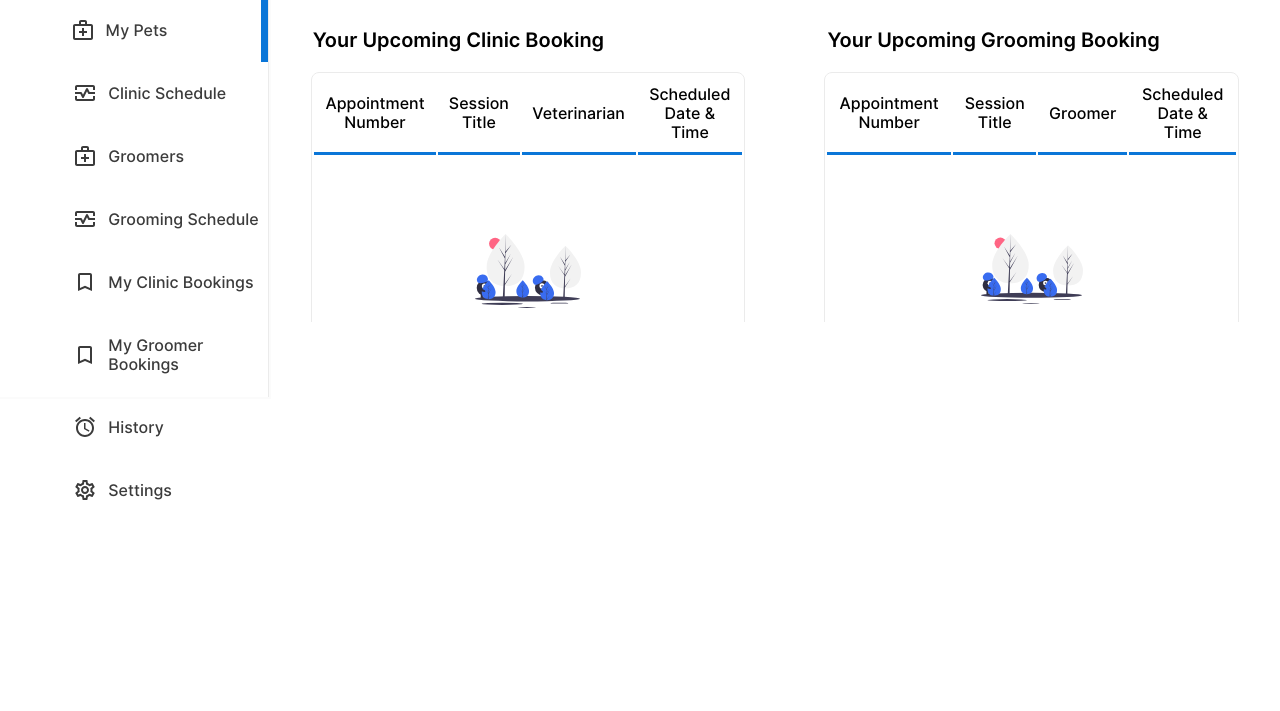
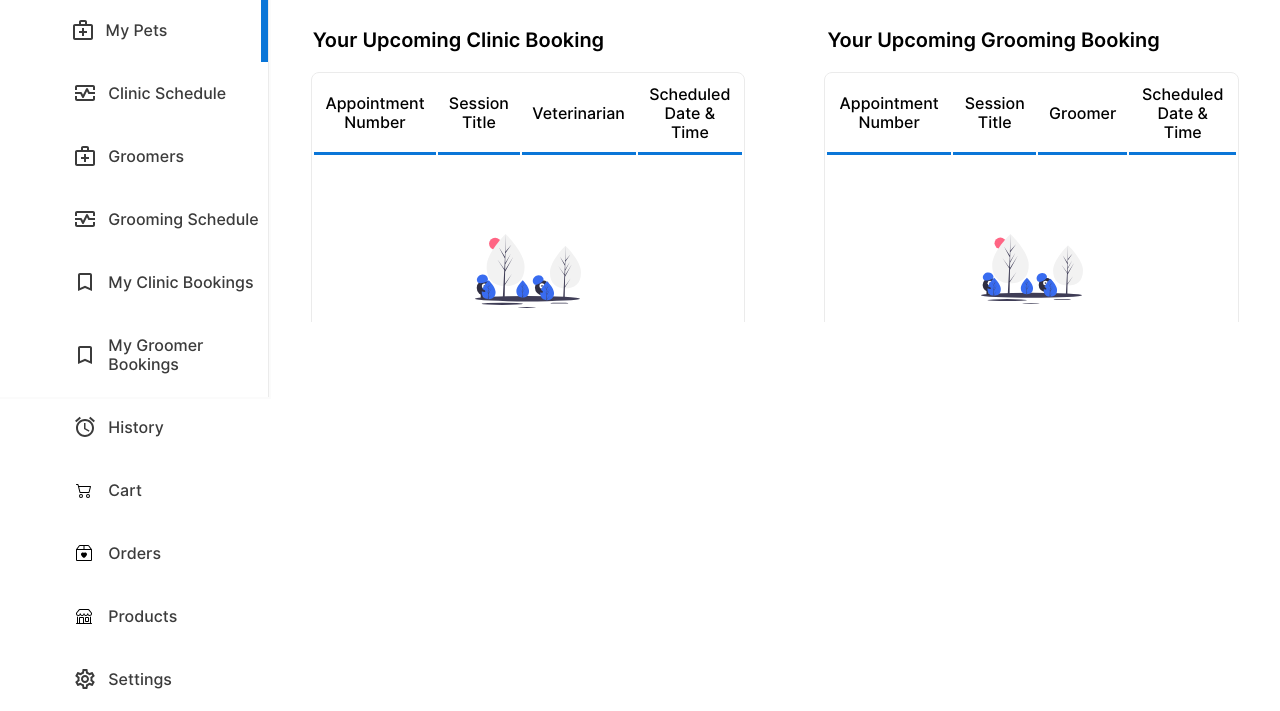
Before and after one commit to 21stfloor/fvc-2023, a PHP site: page /veterinary-clinic/patient/index.php in a window 1280 px wide. Shown: the part 403-1114 px from the top of the page. Before the commit the page ends 903 px from the top, so only its background shows below. Run offline with PHP 8.4, Linux system fonts and the light colour scheme; a user stored in the database is signed in; data comes from the database, SQL or seed files in the repository; data that the repository does not hold is empty.

Commit message:
updated patient sidebar, fixed editPetPage

```diff
--- a/css/mainpatient.css
+++ b/css/mainpatient.css
@@ -362,6 +362,17 @@
   background-image: url('../img/icons/dashboard.svg');
 }
 
+.menu-icon-cart{
+  background-image: url('../img/icons/cart2.svg');
+}
+
+.menu-icon-shop{
+  background-image: url('../img/icons/shop.svg');
+}
+
+.menu-icon-order{
+  background-image: url('../img/icons/order.svg');
+}
 
 .menu-icon-doctor{
   background-image: url('../img/icons/doctors.svg');
--- a/inc/patientSidebar.php
+++ b/inc/patientSidebar.php
@@ -1,3 +1,5 @@
+
+
 <?php
 // Get the current URL
 $currentURL = "http" . (isset($_SERVER['HTTPS']) ? "s" : "") . "://$_SERVER[HTTP_HOST]$_SERVER[REQUEST_URI]";
@@ -83,6 +85,30 @@
                         <a href="../patient/history.php" class="non-style-link-menu <?php if ($lastSegment == 'history.php'){echo 'non-style-link-menu-active';}?>"><div><p class="menu-text">History</p></a></div>
                     </td>
                 </tr>
+
+                <tr class="menu-row" >
+                    <td class="menu-btn menu-icon-cart <?php if ($lastSegment == 'cart.php'){echo 'menu-icon-session-active';}?>">
+                        <a href="../cart.php" class="non-style-link-menu <?php if ($lastSegment == 'cart.php'){echo 'non-style-link-menu-active';}?>"><div><p class="menu-text">Cart</p></div></a>
+                    </td>
+                </tr>
+
+                <tr class="menu-row" >
+                    <td class="menu-btn menu-icon-order <?php if ($lastSegment == 'orders.php'){echo 'menu-icon-session-active';}?>">
+                        <a href="../orders.php" class="non-style-link-menu <?php if ($lastSegment == 'orders.php'){echo 'non-style-link-menu-active';}?>"><div><p class="menu-text">Orders</p></div></a>
+                    </td>
+                </tr>
+
+                <tr class="menu-row" >
+                    <td class="menu-btn menu-icon-shop <?php if ($lastSegment == 'products.php'){echo 'menu-icon-session-active';}?>">
+                        <a href="../products.php" class="non-style-link-menu <?php if ($lastSegment == 'products.php'){echo 'non-style-link-menu-active';}?>"><div><p class="menu-text">Products</p></div></a>
+                    </td>
+                </tr>
+
+
+
+                <!-- <li class="nav-item"><a class="nav-link" href="cart.php"><i class="bi bi-cart3"></i> Cart</a></li>
+                <li class="nav-item"><a class="nav-link" href="orders.php"> Orders</a></li>
+                <li class="nav-item"><a class="nav-link" href="products.php">Products</a></li> -->
                 <tr class="menu-row" >
                     <td class="menu-btn menu-icon-settings <?php if ($lastSegment == 'settings.php'){echo 'menu-icon-session-active';}?>">
                         <a href="../patient/settings.php" class="non-style-link-menu <?php if ($lastSegment == 'settings.php'){echo 'non-style-link-menu-active';}?>"><div><p class="menu-text">Settings</p></a></div>
--- a/index.php
+++ b/index.php
@@ -12,6 +12,7 @@
     <!-- Google fonts-->
     <link href="https://fonts.googleapis.com/css?family=Catamaran:100,200,300,400,500,600,700,800,900" rel="stylesheet" />
     <link href="https://fonts.googleapis.com/css?family=Lato:100,100i,300,300i,400,400i,700,700i,900,900i" rel="stylesheet" />
+    <link rel="stylesheet" href="https://cdnjs.cloudflare.com/ajax/libs/bootstrap-icons/1.11.1/font/bootstrap-icons.min.css" integrity="sha512-oAvZuuYVzkcTc2dH5z1ZJup5OmSQ000qlfRvuoTTiyTBjwX1faoyearj8KdMq0LgsBTHMrRuMek7s+CxF8yE+w==" crossorigin="anonymous" referrerpolicy="no-referrer" />
     <!-- Core theme CSS (includes Bootstrap)-->
     <link href="css/styles.css" rel="stylesheet" />
     <title>FVC</title>
--- a/patient/appointment.php
+++ b/patient/appointment.php
@@ -18,11 +18,12 @@
             animation: transitionIn-Y-bottom 0.5s;
         }
 </style>
+<link rel="stylesheet" href="https://cdnjs.cloudflare.com/ajax/libs/bootstrap-icons/1.11.1/font/bootstrap-icons.min.css" integrity="sha512-oAvZuuYVzkcTc2dH5z1ZJup5OmSQ000qlfRvuoTTiyTBjwX1faoyearj8KdMq0LgsBTHMrRuMek7s+CxF8yE+w==" crossorigin="anonymous" referrerpolicy="no-referrer" />
 </head>
 <body>
     <?php
 
-    session_start();
+            session_start();
 
     if(isset($_SESSION["user"])){
         if(($_SESSION["user"])=="" or $_SESSION['usertype']!='p'){
--- a/patient/index.php
+++ b/patient/index.php
@@ -22,7 +22,7 @@
         }
     </style>
 
-
+    <link rel="stylesheet" href="https://cdnjs.cloudflare.com/ajax/libs/bootstrap-icons/1.11.1/font/bootstrap-icons.min.css" integrity="sha512-oAvZuuYVzkcTc2dH5z1ZJup5OmSQ000qlfRvuoTTiyTBjwX1faoyearj8KdMq0LgsBTHMrRuMek7s+CxF8yE+w==" crossorigin="anonymous" referrerpolicy="no-referrer" />
 </head>
 <body>
     <?php
--- a/pet/editPetPage.php
+++ b/pet/editPetPage.php
@@ -11,7 +11,7 @@
     } else {
         header("location: ../login.php");
     }
-    if (isset($_GET['id'])) {
+        if (isset($_GET['id'])) {
         $petId = $_GET['id'];
         // Use the $petId as needed in your page logic
     }
```
Also changed, not shown: css/main.css (+5 -3 lines), inc/scripts.php (+11 -11 lines), requirements.txt (+10 -2 lines), img/icons/cart2.svg (added), img/icons/order.svg (added), img/icons/shop.svg (added), 1 other file.
